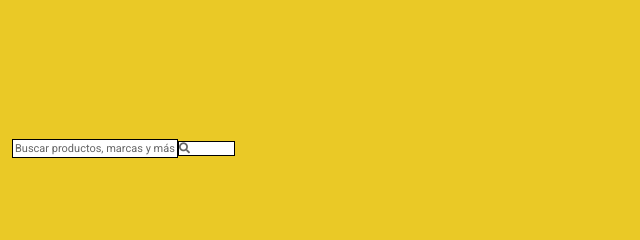
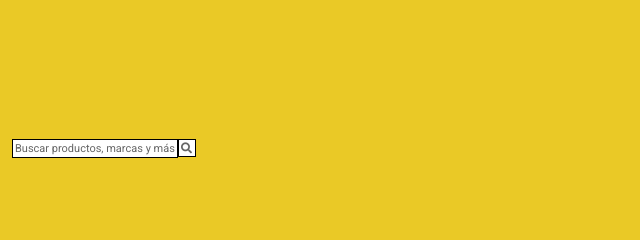
Before and after one commit to TaniaTovar/mercadoliebre, a website: page views/home.html in a window 1280 px wide. Shown: the top 240 px of the page, 630-1270 px from the left. Drawn offline with Linux system fonts and the light colour scheme; files that its build step writes are made by us from their sources; files whose address does not match are found by name.

Commit message:
Pruebas edicion en heroku

```diff
--- a/public/css/styles.css
+++ b/public/css/styles.css
@@ -54,6 +54,12 @@ header nav {
     margin-left: 20px;
 }
 
+.fa-search {
+    position: relative;
+    left: 2px;
+    top: 2px;
+}
+
 header ul li {
     list-style-type: none;
 }
@@ -75,7 +81,8 @@ header .form .submit {
     background-color: #FFF;
     border: 1px solid #000;
     color: #666;
-    width: 10%;
+    width: 18px;
+    height: 18px;
 }
 
 div.burger-menu {
```
